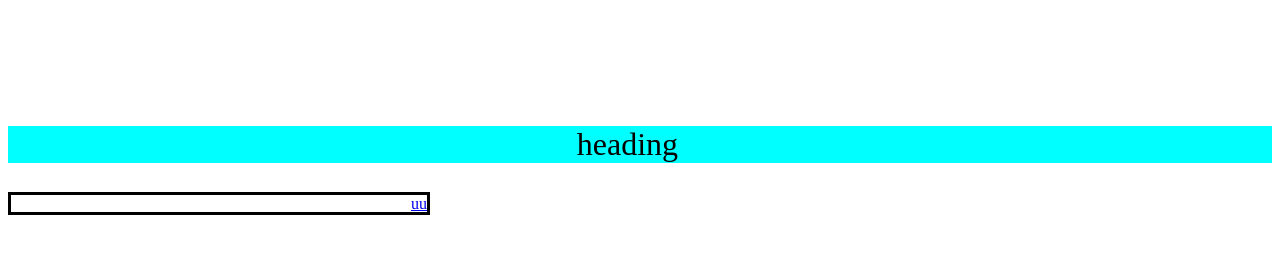
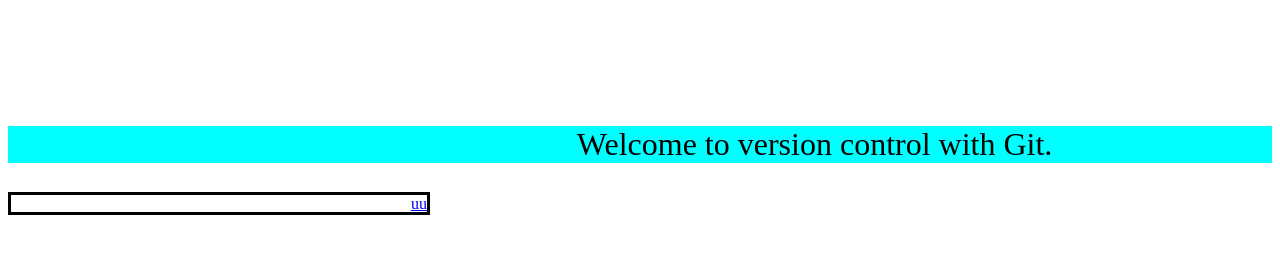
Before and after one commit to nishantgautam916/test, a plain HTML site: page index.html in a window 1280 px wide. Drawn offline with Linux system fonts and the light colour scheme.

Commit message:
Added a welcome message to index.html

```diff
--- a/index.html
+++ b/index.html
@@ -20,7 +20,7 @@
 </head>
 <body>
     <div class="container">
-        <p>heading</p>
+        <p>Welcome to version control with Git.</p>
 
     </div>
     <div class="container-1">
```
